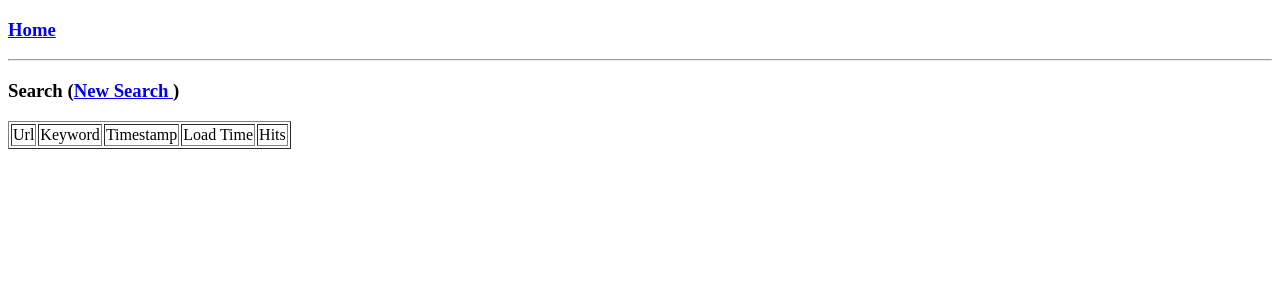
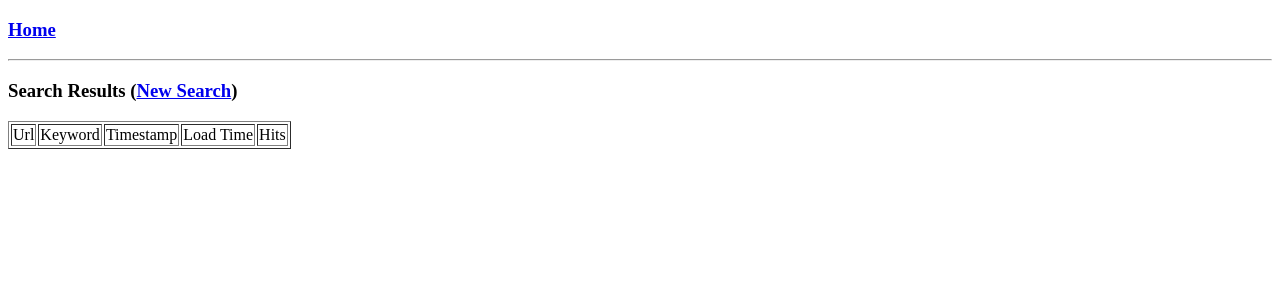
Before and after one commit to jdurisin-visma/web-crawler, a Flask app: page / in a window 1280 px wide. Shown: the top 300 px of the page. Run offline with Flask 2, Linux system fonts and the light colour scheme.

Commit message:
fixed html text

```diff
--- a/app/templates/new.html
+++ b/app/templates/new.html
@@ -1,7 +1,7 @@
 <!DOCTYPE html>
 <html>
    <body>
-      <h3>Students - Flask SQLAlchemy example</h3>
+      <h3>Keyword search</h3>
       <hr/>
 
       {%- for category, message in get_flashed_messages(with_categories = true) %}
--- a/app/templates/show_all.html
+++ b/app/templates/show_all.html
@@ -11,8 +11,7 @@
          {{ message }}
       {%- endfor %}
 
-      <h3>Search (<a href = "{{ url_for('new') }}">New Search
-         </a>)</h3>
+      <h3>Search Results (<a href = "{{ url_for('new') }}">New Search</a>)</h3>
 
       <table border = 1>
          <thead>
```
